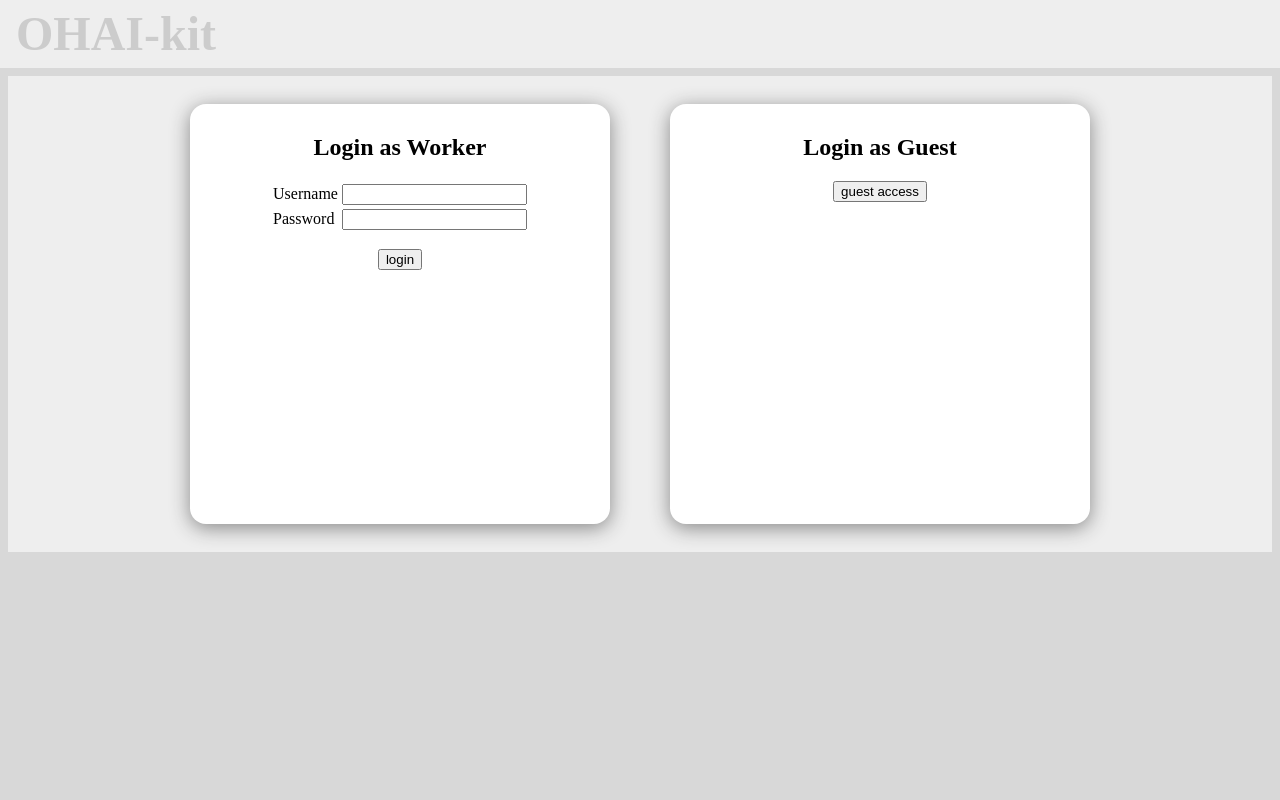
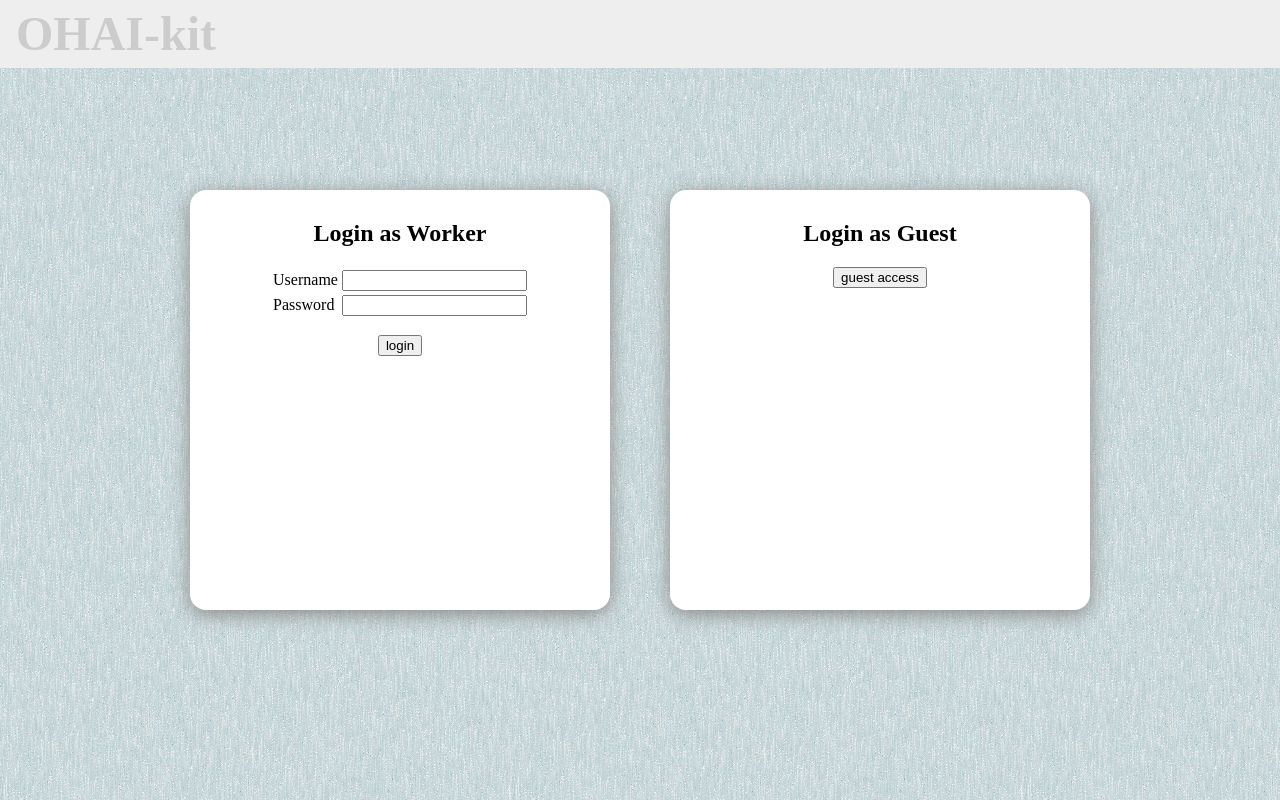
Before and after one commit to alephobjects/ohai-kit, a Django app: template ohai_kit/templates/ohai_kit/login.html in a window 1280 px wide. Run offline with Django 3.2, Linux system fonts and the light colour scheme; the template is opened without the code that fills it, so the values that code supplies are empty, except form fields; tables that the repository leaves empty hold one stand-in row (values such as "Sample post"); form fields are guessed from the names that the template uses; some libraries are stand-ins or nearby versions.

Commit message:
cleaned up login page

```diff
--- /dev/null
+++ b/ohai_kit/static/ohai_kit/login.css
@@ -0,0 +1,60 @@
+#forms {
+}
+
+.auth_interface {
+   display: block;
+   width: 50%;
+}
+#guest_interface {
+   float: right;
+}
+.auth_interface h2 {
+   text-align: center;
+}
+.auth_interface>form {
+   display: block;
+   background-color: white;
+   min-height: 400px;
+   max-width: 400px;
+   margin-top: 20px!important;
+   margin-bottom: 20px!important;
+   padding: 10px;
+   border-radius: 16px;
+   vertical-align: center;
+   box-shadow: 0px 4px 20px #888;
+}
+.auth_interface>form table {
+   margin-left: auto;
+   margin-right: auto;
+}
+.auth_interface>form input[type=submit] {
+   display: block;
+   margin-left: auto;
+   margin-right: auto;
+   margin-top: 16px;
+}
+#guest_interface>form {
+   margin-left: 30px!important;
+   margin-right: auto;
+}
+#login_interface>form {
+   margin-right: 30px!important;
+   margin-left: auto;
+}
+
+
+#content_area {
+    background-color: transparent!important;
+    margin: 0px!important;
+    padding: 0px!important;
+    display: table;
+    position: fixed;
+    width: 100%;
+    height: 100%;
+    top: 0px;
+    left: 0px;
+}
+#content_area>div {
+    display: table-cell;
+    vertical-align: middle;
+}
--- a/ohai_kit/static/ohai_kit/ohai_style.css
+++ b/ohai_kit/static/ohai_kit/ohai_style.css
@@ -1,8 +1,20 @@
 body {
     margin: 0px;
-    background-color: #d8d8d8;
+    /*background-color: #d8d8d8;*/
+    background-image: url("bg_texture2.png");
     color: black;
 }
+
+a {
+    color: #409f00;
+    text-decoration: none;
+}
+a:hover {
+    color: #075f9d;
+    text-decoration: none;
+}
+
+
 #page_header {
     margin: 0px;
     padding: 10px;
@@ -25,10 +37,12 @@ body {
 #auth_links {
     float: right;
 }
-a {
+#auth_toolbar a {
+    color: #93e819;
     text-decoration: none;
 }
-a:hover {
+#auth_toolbar a:hover {
+    color: #25aae1;
     text-decoration: underline;
 }
 #content_area {
--- a/ohai_kit/templates/ohai_kit/login.html
+++ b/ohai_kit/templates/ohai_kit/login.html
@@ -1,54 +1,9 @@
 {% extends "base.html" %}
+{% load staticfiles %}
+
 {% block head_ext %}
-<style type="text/css">
-#forms {
-}
-
-.auth_interface {
-   display: block;
-   width: 50%;
-}
-#guest_interface {
-   float: right;
-}
-.auth_interface h2 {
-   text-align: center;
-}
-.auth_interface>form {
-   display: block;
-   background-color: white;
-   min-height: 400px;
-   max-width: 400px;
-   margin-top: 20px!important;
-   margin-bottom: 20px!important;
-   padding: 10px;
-   border-radius: 16px;
-   vertical-align: center;
-   box-shadow: 0px 4px 20px #888;
-}
-.auth_interface>form table {
-   margin-left: auto;
-   margin-right: auto;
-}
-.auth_interface>form input[type=submit] {
-   display: block;
-   margin-left: auto;
-   margin-right: auto;
-   margin-top: 16px;
-}
-#guest_interface>form {
-   margin-left: 30px!important;
-   margin-right: auto;
-}
-#login_interface>form {
-   margin-right: 30px!important;
-   margin-left: auto;
-}
-
-
-
-
-</style>
+<link rel="stylesheet" type="text/css"
+      href="{% static 'ohai_kit/login.css' %}" />
 {% endblock %}
 
 {% block content %}
@@ -56,6 +11,7 @@
 <p>Your username and password didn't match. Please try again.</p>
 {% endif %}
 
+<div id="login_panes">
   <div id="guest_interface" class="auth_interface">
     <form method="post" action="{% url 'ohai_kit:guest_access' %}">
       {% csrf_token %}
@@ -84,4 +40,5 @@
       <input type="hidden" name="next" value="{{ next }}" />
     </form>
   </div>
+</div>
 {% endblock %}
```
Also changed, not shown: ohai_kit/static/ohai_kit/bg_texture2.png (added). Lines whose indentation alone changed are shown as unchanged.
